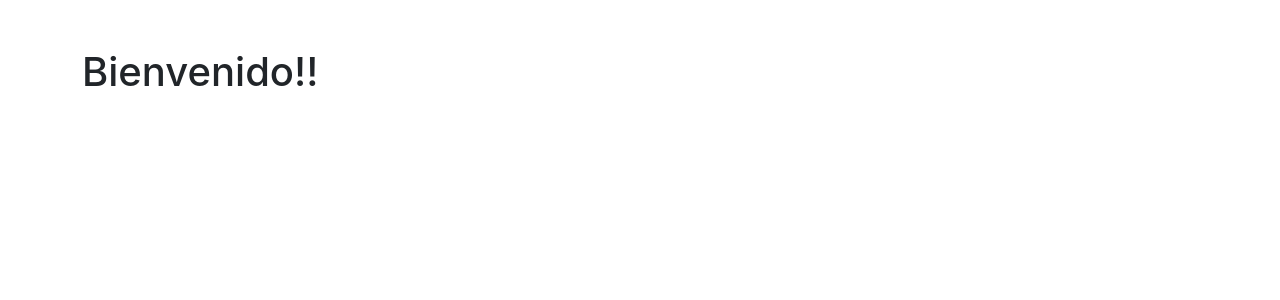
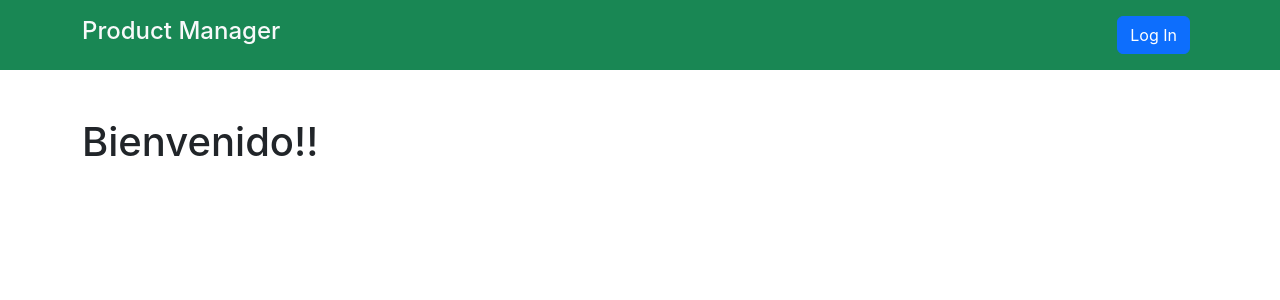
Before and after one commit to carlosdlacoste/Haciendola-Test-Frontend, a React (Create React App) app: page / in a window 1280 px wide. Shown: the top 300 px of the page. Built offline with nearby package versions, Linux system fonts and the light colour scheme.

Commit message:
Creado navbar

```diff
--- a/src/App.js
+++ b/src/App.js
@@ -1,12 +1,14 @@
 import { BrowserRouter, Route, Routes } from "react-router-dom";
 import { Login } from './pages/login.jsx'
 import { Home } from "./pages/home.jsx";
+import { Navbar } from "./components/navbar.jsx";
 import './App.css';
 
 function App() {
   return (
     <div>
             <BrowserRouter>
+              <Navbar />
               <div style={{minHeight: "100vh"}}>
                   <Routes>
                       <Route element={<Home />} path="/" />
--- /dev/null
+++ b/src/components/navbar.jsx
@@ -0,0 +1,17 @@
+import React from 'react';
+import { Link } from 'react-router-dom';
+
+export const Navbar = () => {
+    return (
+        <nav className="navbar navbar-expand-lg navbar-light bg-success">
+            <div className="container d-flex align-items-center">
+                <Link className="navbar-brand" to="/"><h4 className='text-light'>Product Manager</h4></Link>
+                <ul className="navbar-nav ms-auto">
+                    <li className="nav-item">
+                    <Link className="nav-link" to="/login"><button className='btn btn-primary'>Log In</button></Link>
+                    </li>
+                </ul>
+            </div>
+        </nav>
+    );
+};
```
Lines whose indentation alone changed are shown as unchanged.
